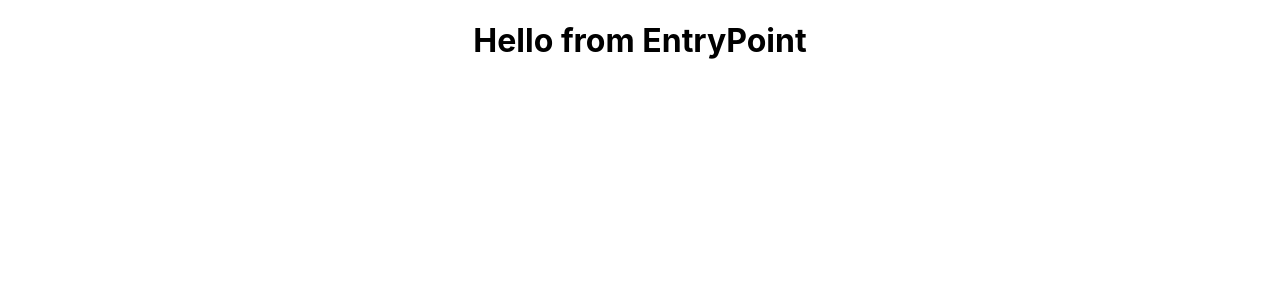
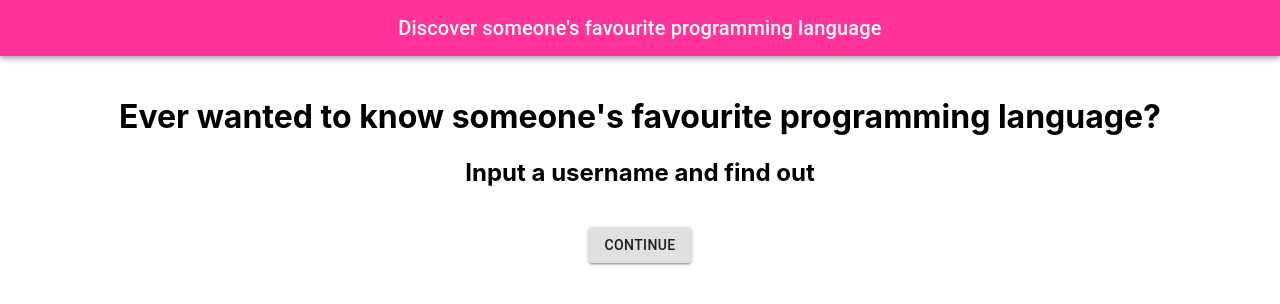
Before and after one commit to olliebrownlow/git-api-test, a React (Create React App) app: page / in a window 1280 px wide. Shown: the top 304 px of the page. Built offline with nearby package versions, Linux system fonts and the light colour scheme.

Commit message:
styles EntryPoint page and activates continue button

```diff
--- a/src/components/EntryPoint.js
+++ b/src/components/EntryPoint.js
@@ -1,10 +1,37 @@
 import React, { Component } from 'react';
+import AppBar from '@material-ui/core/AppBar'
+import Button from '@material-ui/core/Button'
+import Typography from '@material-ui/core/Typography';
 
 export class EntryPoint extends Component {
 
+  continue = e => {
+    e.preventDefault();
+    this.props.nextStep();
+  }
+
   render() {
     return (
-      <h1>Hello from EntryPoint</h1>
+      <React.Fragment>
+        <header>
+          <link rel="stylesheet" href="https://fonts.googleapis.com/icon?family=Material+Icons" />
+        </header>
+        <AppBar style={{ background: '#ff3399', padding: '12px' }} position="static">
+          <Typography variant="h6">
+            Discover someone's favourite programming language
+          </Typography>
+        </AppBar>
+        <br/>
+        <h1>Ever wanted to know someone's favourite programming language?</h1>
+        <h2>Input a username and find out</h2>
+        <br/>
+        <Button
+          variant="contained"
+          onClick={this.continue}
+        >
+          Continue
+        </Button>
+      </React.Fragment>
     );
   }
 
```
